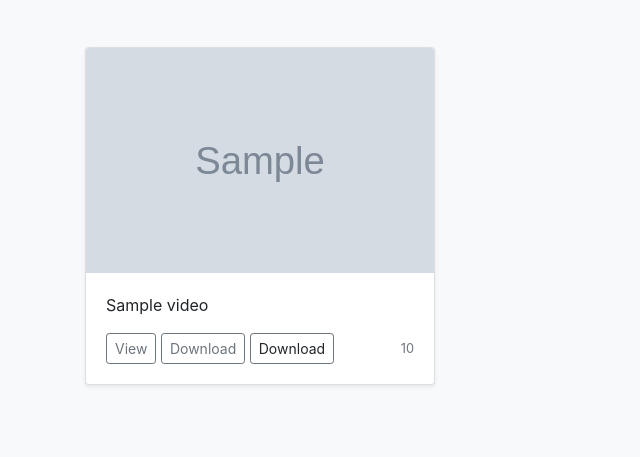
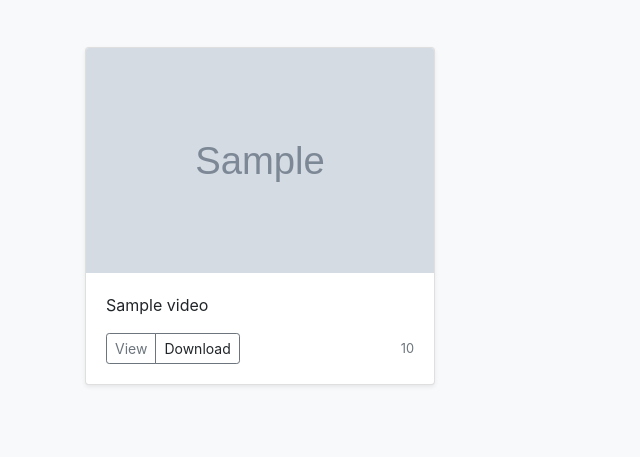
Before and after one commit to efmarcial/Downloader, a Django app: template ytmp/search/templates/search/index.html in a window 1280 px wide. Shown: the part 387-844 px from the top of the page, without its empty margins (0-640 px from the left). Run offline with Django 3.2, Linux system fonts and the light colour scheme; the template is opened without the code that fills it: most values are stand-ins (such as "Sample title", 1, 10 or a date in 2020); grey boxes marked "Sample" are stand-in pictures; some libraries are stand-ins or nearby versions.

Commit message:
prev didnt work

```diff
--- a/ytmp/search/templates/search/index.html
+++ b/ytmp/search/templates/search/index.html
@@ -64,11 +64,9 @@
               <p class="card-text">{{video.title}}</p>
               <div class="d-flex justify-content-between align-items-center">
                 <div id='divBtn' class="btn-group">
-                <form action='' method="post" id="form1" name="form2">
                   <a id='video' type="button" href="{{video.url}}" class="btn btn-sm btn-outline-secondary">View</a>
-                  <input type="button" name="myButton" value="Download" class="btn btn-sm btn-outline-secondary">
+
                   <a id='demo' title="{{video.url}}" type="button" class="btn btn-sm btn-outline-secondary">Download</a>
-                </form>
 
                 </div>
                 <small class="text-muted">{{video.duration}}</small>
```
